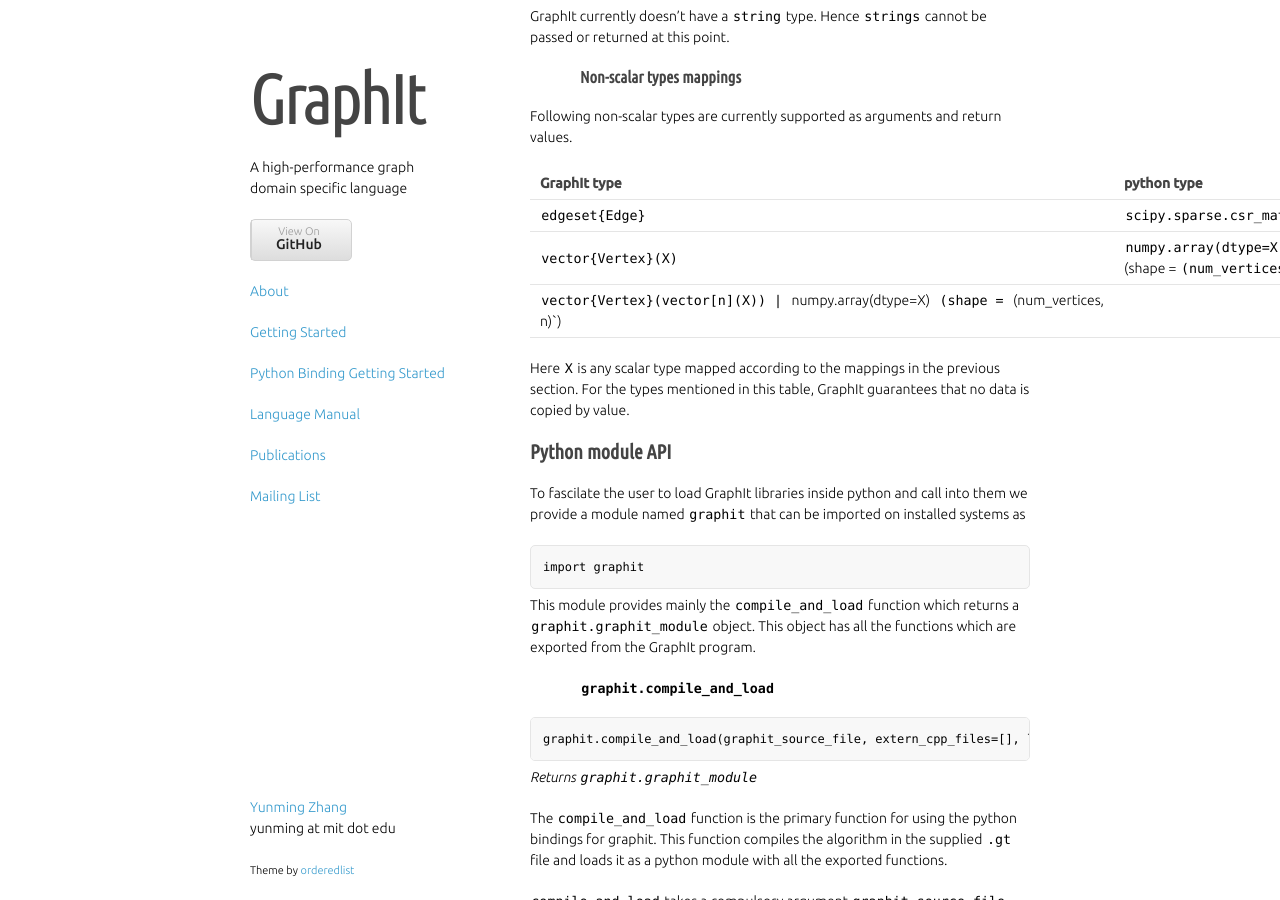
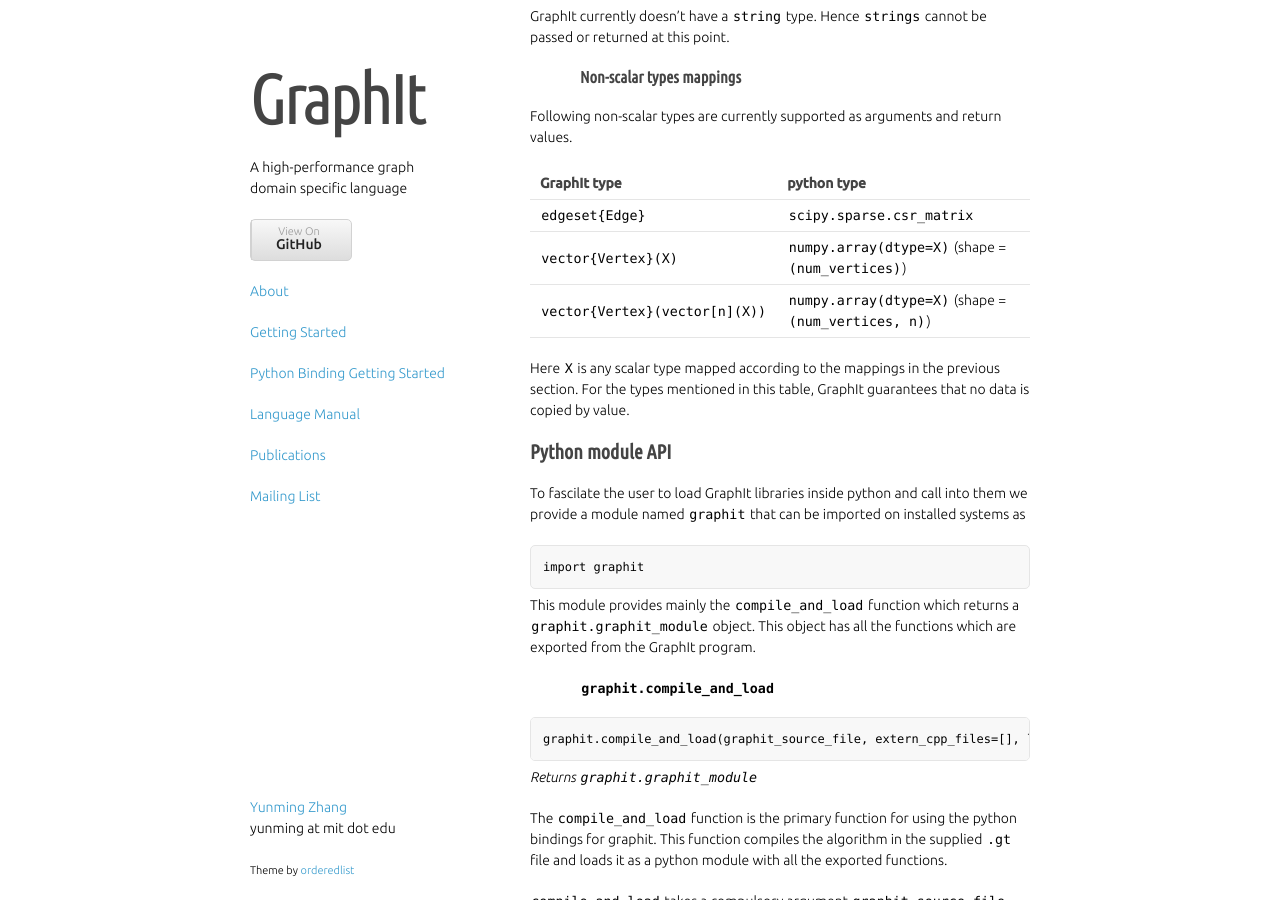
Before and after one commit to yunmingzhang17/yunmingzhang17.github.io, a Jekyll site: the page built from language.md, in a window 1280 px wide and 900 px high, scrolled down 11060 px. Built offline with Jekyll 4.4.1, drawn with Linux system fonts in a browser that asks for light colours; nearby versions of some CDN libraries; some web fonts are replaced; library files that are not in the unit come from our copies.

Commit message:
Typo in table

```diff
--- a/language.md
+++ b/language.md
@@ -457,7 +457,7 @@
 |--------------|-------------|
 | `edgeset{Edge}` | `scipy.sparse.csr_matrix` |
 | `vector{Vertex}(X)` | `numpy.array(dtype=X)` (shape = `(num_vertices)`) |
-| `vector{Vertex}(vector[n](X)) | `numpy.array(dtype=X)` (shape = `(num_vertices, n)`) |
+| `vector{Vertex}(vector[n](X))` | `numpy.array(dtype=X)` (shape = `(num_vertices, n)`) |
 
 Here `X` is any scalar type mapped according to the mappings in the previous section. For the types mentioned in this table, GraphIt guarantees that no data is copied by value.
 
```
